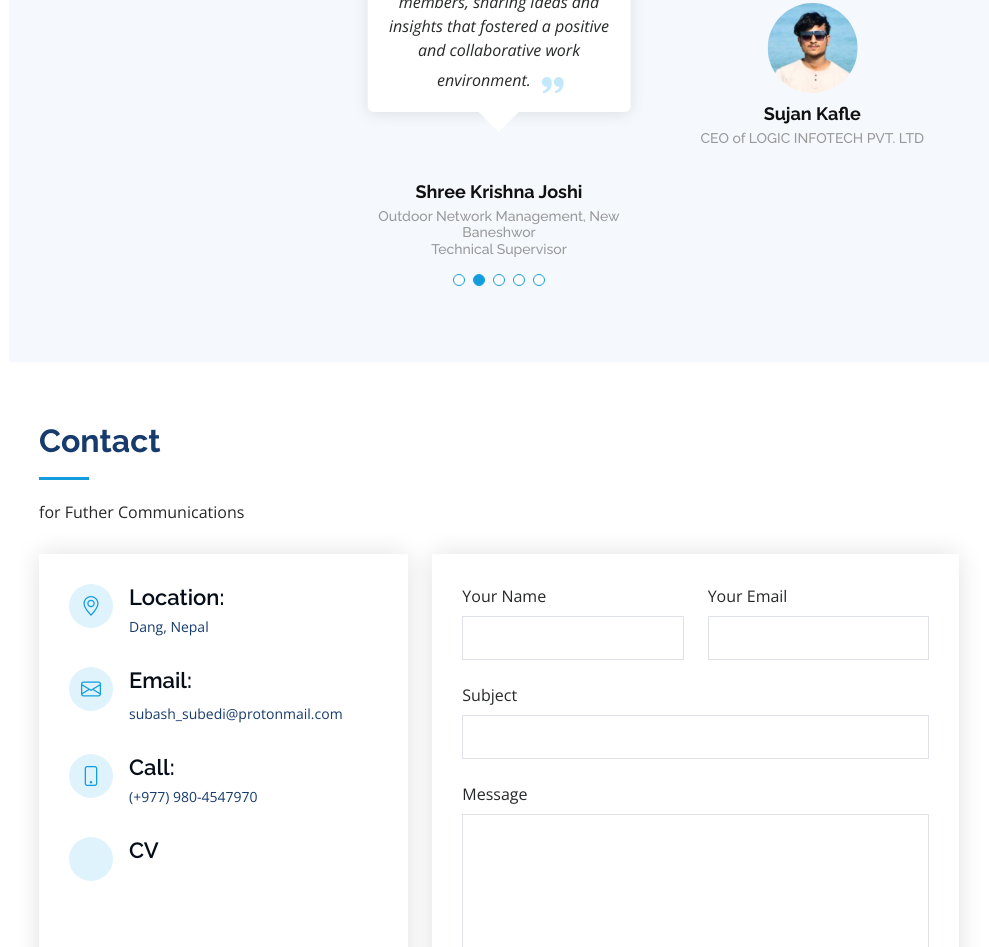
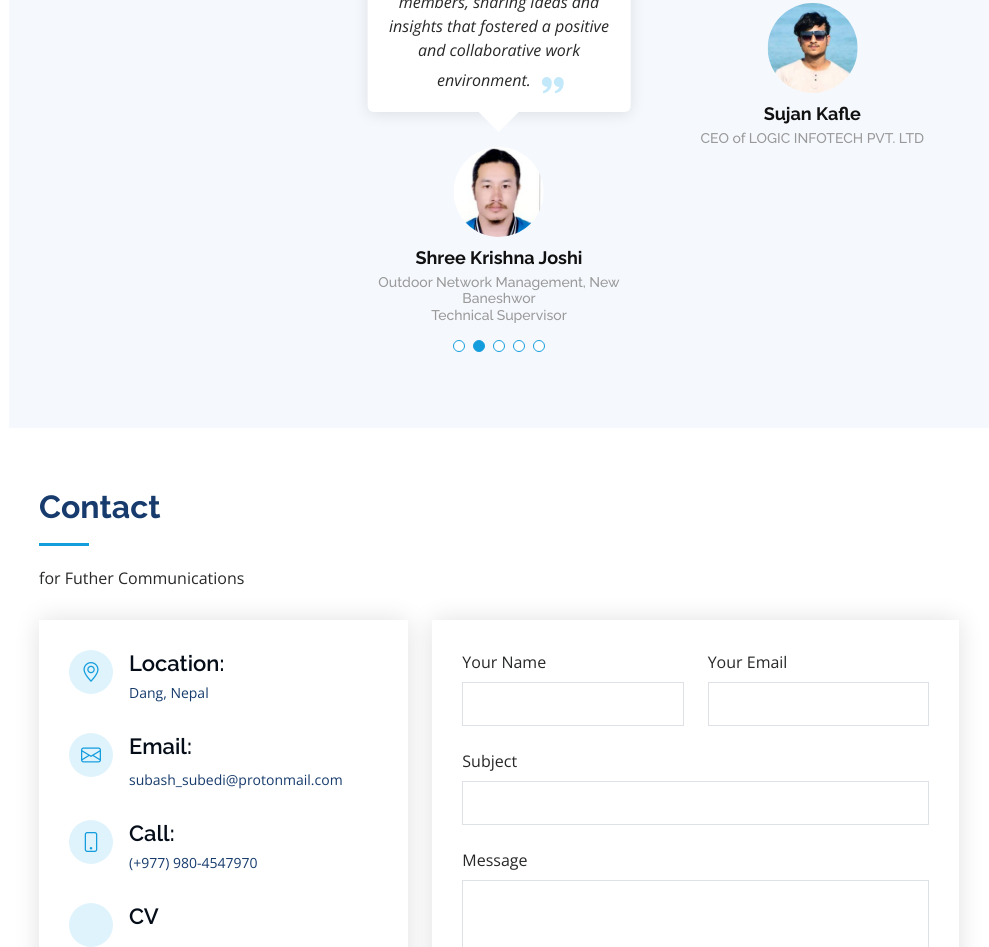
Before and after one commit to subashsubedi0/personalwebsite, a plain HTML site: page index.html in a window 1280 px wide. Shown: the part 6198-7145 px from the top of the page, without its empty margins (291-1280 px from the left). Drawn offline with nearby package versions, Linux system fonts and the light colour scheme.

Commit message:
some changes

```diff
--- a/index.html
+++ b/index.html
@@ -555,7 +555,7 @@
                   Subash is a dedicated and hardworking professional with a keen eye for detail. He quickly grasped complex concepts and tasks, showcasing a remarkable ability. His proactive approach and strong problem-solving skills were invaluable in all the troubleshoot and outage related task in fiber Network. What truly sets Subash apart is his excellent communication and collaboration skills. He consistently engaged with team members, sharing ideas and insights that fostered a positive and collaborative work environment.
                   <i class="bx bxs-quote-alt-right quote-icon-right"></i>
                 </p>
-                <img src="assets/img/testimonials/testimonial-3.jpg" class="testimonial-img" alt="">
+                <img src="assets/img/testimonials/testimonials-3.jpg" class="testimonial-img" alt="">
                 <h3>Shree Krishna Joshi</h3>
                 <h4>Outdoor Network Management, New Baneshwor <br>
                   Technical Supervisor </h4>
```
Also changed, not shown: assets/css/style.css (+0 -11 lines), assets/js/main.js (+0 -7 lines).
